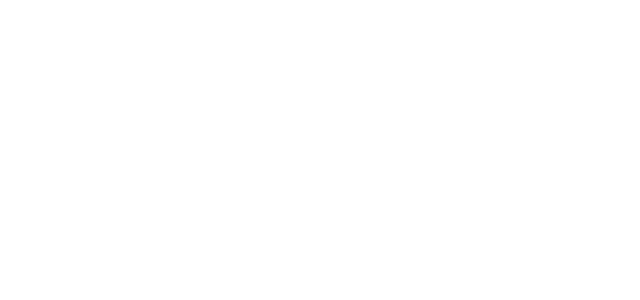
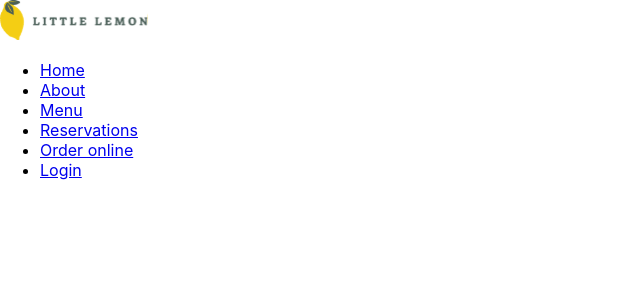
Before and after one commit to jakubburkiewicz/little-lemon-website, a React (Create React App) app: page / in a window 1280 px wide. Shown: the top 300 px of the page, without its empty margins (0-640 px from the left). Built offline with nearby package versions, Linux system fonts and the light colour scheme.

Commit message:
Add the logo and navigation elements

```diff
--- a/src/components/Header.jsx
+++ b/src/components/Header.jsx
@@ -1,8 +1,36 @@
+import Nav from "./Nav"
+
 const Header = props => (
     <header { ...props }>
-        {/* Logo */}
+        <img src="/Logo.svg" alt="logo" />
 
-        <nav></nav>
+        <Nav>
+            <ul>
+                <li>
+                    <a href="/">Home</a>
+                </li>
+
+                <li>
+                    <a href="/about">About</a>
+                </li>
+
+                <li>
+                    <a href="/menu">Menu</a>
+                </li>
+
+                <li>
+                    <a href="/reservations">Reservations</a>
+                </li>
+
+                <li>
+                    <a href="/order-online">Order online</a>
+                </li>
+
+                <li>
+                    <a href="/login">Login</a>
+                </li>
+            </ul>
+        </Nav>
     </header>
 )
 
```
Also changed, not shown: public/Logo.svg (added).
